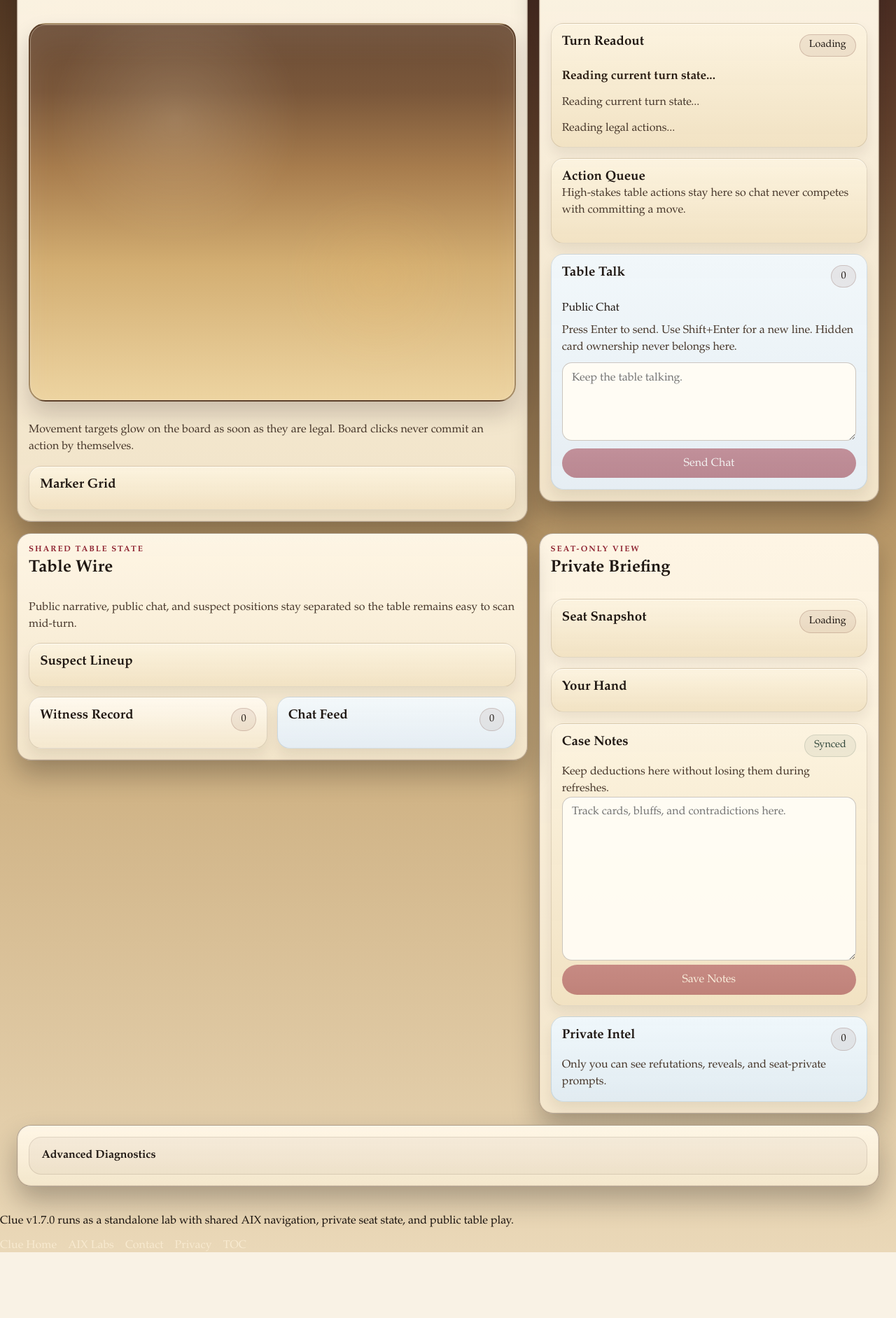
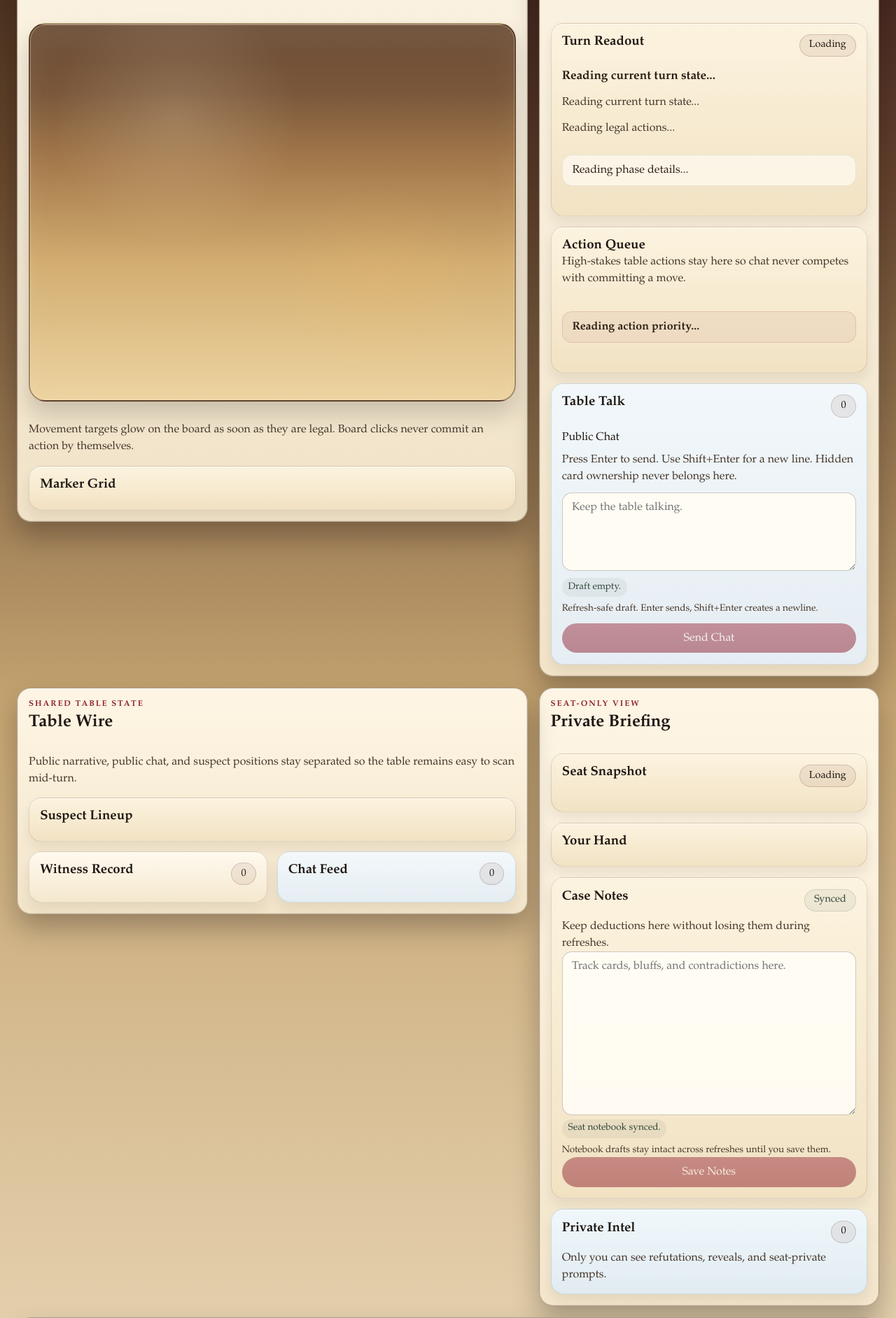
Before and after one commit to davidabelin/clue, a Flask app: template clue_web/templates/pages/game.html in a window 1280 px wide. Shown: the part 447-2331 px from the top of the page at 70% size. Before the commit the page ends 2237 px from the top, so only its background shows below. Run offline with Flask 3, Linux system fonts and the light colour scheme; the template is opened without the code that fills it, so the values that code supplies are empty.

Commit message:
The Decision Desk now shows phase detail, a turn-progress rail, and a stronger “best next” action cue; chat and notebook now expose refresh-safe draft state directly in the UI. The new desk logic is driven from real engine phases and room/secret-passage state rather than static copy.
Also extended the page-render coverage in test_app.py

```diff
--- a/clue_web/static/css/clue.css
+++ b/clue_web/static/css/clue.css
@@ -804,6 +804,153 @@ button:disabled {
   color: #2a1d13;
 }
 
+.phase-detail,
+.action-priority-note {
+  padding: 0.75rem 0.85rem;
+  border-radius: 14px;
+  background: rgba(255, 251, 241, 0.72);
+  border: 1px solid rgba(66, 42, 27, 0.1);
+  color: #2f2218;
+}
+
+.action-priority-note {
+  background: rgba(142, 35, 49, 0.06);
+  border-color: rgba(142, 35, 49, 0.14);
+  font-weight: 700;
+}
+
+.turn-rail {
+  display: grid;
+  gap: 0.65rem;
+  padding-left: 0;
+  margin: 0;
+  list-style: none;
+}
+
+.rail-step {
+  display: grid;
+  grid-template-columns: auto minmax(0, 1fr);
+  gap: 0.75rem;
+  align-items: start;
+  padding: 0.8rem 0.85rem;
+  border-radius: 16px;
+  border: 1px solid rgba(66, 42, 27, 0.12);
+  background:
+    linear-gradient(180deg, rgba(255, 251, 243, 0.98), rgba(245, 233, 209, 0.95));
+}
+
+.rail-index {
+  display: inline-flex;
+  align-items: center;
+  justify-content: center;
+  width: 1.9rem;
+  height: 1.9rem;
+  border-radius: 999px;
+  background: rgba(66, 42, 27, 0.08);
+  color: var(--ink-soft);
+  font-weight: 700;
+}
+
+.rail-copy {
+  display: grid;
+  gap: 0.18rem;
+}
+
+.rail-copy strong,
+.rail-copy span {
+  margin: 0;
+}
+
+.rail-copy span {
+  color: var(--ink-soft);
+  line-height: 1.45;
+}
+
+.rail-step[data-state="current"] {
+  border-color: rgba(142, 35, 49, 0.22);
+  box-shadow:
+    inset 0 1px 0 rgba(255, 255, 255, 0.9),
+    0 0 0 1px rgba(142, 35, 49, 0.08);
+}
+
+.rail-step[data-state="current"] .rail-index {
+  background: rgba(142, 35, 49, 0.14);
+  color: var(--accent);
+}
+
+.rail-step[data-state="done"] {
+  border-color: rgba(112, 171, 117, 0.18);
+  background:
+    linear-gradient(180deg, rgba(244, 250, 241, 0.98), rgba(228, 240, 222, 0.96));
+}
+
+.rail-step[data-state="done"] .rail-index {
+  background: rgba(112, 171, 117, 0.16);
+  color: #2f5d2e;
+}
+
+.rail-step[data-state="ready"] {
+  border-color: rgba(46, 86, 111, 0.14);
+}
+
+.rail-step[data-state="ready"] .rail-index {
+  background: rgba(46, 86, 111, 0.1);
+  color: #1f5069;
+}
+
+.rail-step[data-state="upcoming"],
+.rail-step[data-state="waiting"] {
+  opacity: 0.88;
+}
+
+.composer-meta {
+  display: flex;
+  flex-wrap: wrap;
+  justify-content: space-between;
+  gap: 0.5rem 0.75rem;
+  align-items: center;
+}
+
+.micro-status,
+.composer-hint {
+  font-size: 0.85rem;
+  line-height: 1.45;
+}
+
+.micro-status {
+  display: inline-flex;
+  align-items: center;
+  padding: 0.22rem 0.55rem;
+  border-radius: 999px;
+  background: rgba(66, 42, 27, 0.06);
+  color: var(--ink-soft);
+}
+
+.micro-status[data-state="ready"] {
+  background: rgba(46, 86, 111, 0.12);
+  color: #1f5069;
+}
+
+.micro-status[data-state="dirty"] {
+  background: rgba(142, 35, 49, 0.1);
+  color: var(--accent);
+}
+
+.micro-status[data-state="synced"],
+.micro-status[data-state="idle"] {
+  background: rgba(82, 106, 92, 0.08);
+  color: #32473b;
+}
+
+.micro-status[data-state="busy"] {
+  background: rgba(236, 199, 109, 0.18);
+  color: #6b4f12;
+}
+
+.composer-hint {
+  color: var(--ink-soft);
+}
+
 .private-intel-panel {
   background:
     linear-gradient(180deg, rgba(239, 247, 252, 0.98), rgba(224, 235, 242, 0.96));
--- a/clue_web/static/js/clue.js
+++ b/clue_web/static/js/clue.js
@@ -38,12 +38,17 @@ if (app) {
   const decisionContext = document.getElementById("decision-context");
   const turnGuidance = document.getElementById("turn-guidance");
   const legalSummary = document.getElementById("legal-summary");
+  const phaseDetail = document.getElementById("phase-detail");
+  const turnRail = document.getElementById("turn-rail");
+  const actionPriorityNote = document.getElementById("action-priority-note");
   const paceNote = document.getElementById("pace-note");
   const requestError = document.getElementById("request-error");
   const notebookStatus = document.getElementById("notebook-status");
+  const notebookDraftState = document.getElementById("notebook-draft-state");
   const seatStatePill = document.getElementById("seat-state-pill");
   const narrativeCount = document.getElementById("narrative-count");
   const chatCount = document.getElementById("chat-count");
+  const chatDraftState = document.getElementById("chat-draft-state");
   const chatFeedCount = document.getElementById("chat-feed-count");
   const privateCount = document.getElementById("private-count");
   const seatDebug = document.getElementById("seat-debug");
@@ -183,6 +188,12 @@ if (app) {
     if (node) {
       node.dataset.state = state;
     }
+  }
+
+  function secretPassageDestination(snapshot) {
+    const room = String(snapshot.legal_actions?.current_room || "").trim().toLowerCase();
+    const target = snapshot.secret_passages?.[room];
+    return target ? titleize(target) : "";
   }
 
   function boardLabelById(snapshot) {
@@ -655,6 +666,166 @@ if (app) {
       : "No private table action is required from this seat right now.";
   }
 
+  function phaseDetailText(snapshot) {
+    const legal = snapshot.legal_actions || {};
+    const currentRoom = legal.current_room;
+    const passageTo = secretPassageDestination(snapshot);
+
+    if (snapshot.status === "complete") {
+      return "The live turn loop is over. The remaining panels are now for review, chat, and private reconstruction.";
+    }
+    if (currentSeatIsRefuting(snapshot)) {
+      const suggestionRoom = legal.pending_refute?.suggestion?.room;
+      return suggestionRoom
+        ? `A suggestion in the ${suggestionRoom} is waiting on your private response.`
+        : "A seat-private refute is waiting on your response.";
+    }
+    if (snapshot.phase === "start_turn") {
+      if (currentRoom) {
+        return passageTo
+          ? `You begin in the ${currentRoom}. A secret passage to ${passageTo} is available before or instead of walking.`
+          : `You begin in the ${currentRoom}. Suggestion play is legal from here before you end the turn.`;
+      }
+      return "The turn is open. Roll to generate movement, or end the turn only if you are intentionally holding position.";
+    }
+    if (snapshot.phase === "move") {
+      const roll = legal.roll_value ?? snapshot.current_roll ?? "--";
+      const steps = legal.remaining_steps ?? snapshot.remaining_steps ?? 0;
+      return `Movement is live with a roll of ${roll}. ${steps} ${steps === 1 ? "step remains" : "steps remain"} and highlighted targets are legal destinations.`;
+    }
+    if (snapshot.phase === "post_move") {
+      if (currentRoom) {
+        return passageTo
+          ? `You are now in the ${currentRoom}. Suggestion play is available, and this room connects to ${passageTo} by secret passage on a future turn.`
+          : `You are now in the ${currentRoom}. Suggestion play is available before you close the turn.`;
+      }
+      return "Movement is complete. Review the board state and decide whether to close the turn.";
+    }
+    if (snapshot.phase === "post_suggest") {
+      return currentRoom
+        ? `A suggestion from the ${currentRoom} has resolved. Review the wire and decide whether to accuse or end the turn.`
+        : "The suggestion sequence has resolved. Review the new evidence before ending the turn.";
+    }
+    return currentRoom
+      ? `Current room: ${currentRoom}. Public and private updates are still arriving without resetting your drafts.`
+      : "Polling is preserving the table state without interrupting in-progress choices.";
+  }
+
+  function actionPriorityText(snapshot) {
+    const available = new Set(deskActions(snapshot));
+    const currentRoom = snapshot.legal_actions?.current_room;
+    const passageTo = secretPassageDestination(snapshot);
+
+    if (snapshot.status === "complete") {
+      return "No further table actions are queued. Review the final sequence, your notes, and the private intel feed.";
+    }
+    if (currentSeatIsRefuting(snapshot)) {
+      return available.has("show_refute_card")
+        ? "Best next: choose one legal card to show. The reveal stays private to the suggesting seat."
+        : "Best next: pass the refute because no legal card is available.";
+    }
+    if (snapshot.active_seat_id !== snapshot.seat.seat_id) {
+      return available.size
+        ? `This desk is quiet until your seat is prompted again. Off-turn private options: ${[...available].map(actionLabel).join(", ")}.`
+        : "This desk is quiet until your seat is prompted again.";
+    }
+    if (available.has("roll")) {
+      return currentRoom && passageTo
+        ? `Best next: decide between rolling and the secret passage from ${currentRoom} to ${passageTo}.`
+        : "Best next: roll to open movement.";
+    }
+    if (available.has("move")) {
+      return "Best next: stage a destination, then commit the move once the board highlight matches your intent.";
+    }
+    if (available.has("suggest")) {
+      return currentRoom
+        ? `Best next: pressure the ${currentRoom} with a suggestion before you consider ending the turn.`
+        : "Best next: use the current room to make a suggestion.";
+    }
+    if (available.has("end_turn") && available.has("accuse")) {
+      return "Best next: end the turn unless your case file is strong enough to justify a final accusation.";
+    }
+    if (available.has("accuse")) {
+      return "Best next: accuse only if your private evidence is decisive.";
+    }
+    if (available.has("end_turn")) {
+      return "Best next: close the turn once your review is complete.";
+    }
+    return "No immediate table action is queued for this seat.";
+  }
+
+  function turnRailEntries(snapshot) {
+    const legal = snapshot.legal_actions || {};
+    const currentRoom = legal.current_room;
+    const phase = snapshot.phase;
+    const available = new Set(deskActions(snapshot));
+
+    if (snapshot.status === "complete") {
+      return [
+        { label: "Open Turn", note: "Resolved", state: "done" },
+        { label: "Reposition", note: "Resolved", state: "done" },
+        { label: "Room Play", note: "Resolved", state: "done" },
+        { label: "Close Turn", note: "Case closed", state: "done" },
+      ];
+    }
+
+    if (currentSeatIsRefuting(snapshot)) {
+      return [
+        { label: "Suggestion", note: legal.pending_refute?.suggestion?.room || "Public suggestion", state: "done" },
+        { label: "Private Refute", note: available.has("show_refute_card") ? "Choose a legal card" : "No legal card to show", state: "current" },
+        { label: "Resume Turn", note: "Control returns after the refute resolves", state: "upcoming" },
+      ];
+    }
+
+    const entries = [
+      { label: "Open Turn", note: available.has("roll") ? "Roll or use a passage" : snapshot.current_roll ? `Rolled ${snapshot.current_roll}` : "Turn opened", state: "waiting" },
+      { label: "Reposition", note: available.has("move") ? `${(legal.move_targets || []).length} legal destinations` : currentRoom || "Board movement", state: "waiting" },
+      { label: "Room Play", note: currentRoom || "Suggestion needs a room", state: "waiting" },
+      { label: "Close Turn", note: available.has("end_turn") ? "Available now" : "Pending", state: "waiting" },
+    ];
+
+    if (phase === "start_turn") {
+      entries[0].state = "current";
+      entries[1].state = "upcoming";
+      entries[2].state = currentRoom ? "ready" : "waiting";
+      entries[3].state = available.has("end_turn") ? "ready" : "waiting";
+    } else if (phase === "move") {
+      entries[0].state = "done";
+      entries[1].state = "current";
+      entries[2].state = currentRoom ? "ready" : "waiting";
+      entries[3].state = available.has("end_turn") ? "ready" : "waiting";
+    } else if (phase === "post_move") {
+      entries[0].state = "done";
+      entries[1].state = "done";
+      entries[2].state = available.has("suggest") ? "current" : currentRoom ? "ready" : "waiting";
+      entries[3].state = available.has("end_turn") ? "ready" : "waiting";
+    } else if (phase === "post_suggest") {
+      entries[0].state = "done";
+      entries[1].state = "done";
+      entries[2].state = "done";
+      entries[3].state = available.has("end_turn") ? "current" : "ready";
+    } else {
+      entries[0].state = snapshot.current_roll ? "done" : "waiting";
+      entries[1].state = available.has("move") ? "current" : currentRoom ? "done" : "waiting";
+      entries[2].state = available.has("suggest") ? "current" : currentRoom ? "ready" : "waiting";
+      entries[3].state = available.has("end_turn") ? "ready" : "waiting";
+    }
+
+    return entries;
+  }
+
+  function renderTurnRail(snapshot) {
+    turnRail.innerHTML = turnRailEntries(snapshot).map((item, index) => `
+      <li class="rail-step" data-state="${escapeHtml(item.state)}">
+        <span class="rail-index">${index + 1}</span>
+        <div class="rail-copy">
+          <strong>${escapeHtml(item.label)}</strong>
+          <span>${escapeHtml(item.note)}</span>
+        </div>
+      </li>
+    `).join("");
+  }
+
   function renderGuidance(snapshot) {
     const available = new Set(snapshot.legal_actions?.available || []);
     const activeSeat = seatMap(snapshot).get(snapshot.active_seat_id);
@@ -671,6 +842,9 @@ if (app) {
     turnIndexLabel.textContent = `Turn ${Number(snapshot.turn_index || 0) + 1}`;
     legalCount.textContent = snapshot.status === "complete" ? "Closed" : String(deskActions(snapshot).length);
     legalSummary.textContent = legalSummaryText(snapshot);
+    phaseDetail.textContent = phaseDetailText(snapshot);
+    actionPriorityNote.textContent = actionPriorityText(snapshot);
+    renderTurnRail(snapshot);
 
     if (snapshot.status === "complete") {
       actionStatus.textContent = "Case Closed";
@@ -795,8 +969,30 @@ if (app) {
 
   function updateDraftControls() {
     const busy = Boolean(pendingMutation);
+    const chatLength = chatInput.value.trim().length;
+    const notebookLength = notebookText.value.length;
     notebookStatus.textContent = notebookDirty ? "Unsaved" : "Synced";
     notebookStatus.dataset.state = notebookDirty ? "dirty" : "synced";
+    if (pendingMutation === "notebook") {
+      notebookDraftState.textContent = "Saving seat notebook...";
+      notebookDraftState.dataset.state = "busy";
+    } else if (notebookDirty) {
+      notebookDraftState.textContent = `${notebookLength} ${notebookLength === 1 ? "character" : "characters"} unsaved locally.`;
+      notebookDraftState.dataset.state = "dirty";
+    } else {
+      notebookDraftState.textContent = "Seat notebook synced.";
+      notebookDraftState.dataset.state = "synced";
+    }
+    if (pendingMutation === "chat") {
+      chatDraftState.textContent = "Posting public chat...";
+      chatDraftState.dataset.state = "busy";
+    } else if (chatLength) {
+      chatDraftState.textContent = `${chatLength} ${chatLength === 1 ? "character" : "characters"} ready. Draft survives refresh.`;
+      chatDraftState.dataset.state = "ready";
+    } else {
+      chatDraftState.textContent = "Draft empty.";
+      chatDraftState.dataset.state = "idle";
+    }
     saveNotebook.disabled = !notebookDirty || busy;
     sendChat.disabled = !chatInput.value.trim() || busy;
     saveNotebook.textContent = pendingMutation === "notebook" ? "Saving..." : "Save Notes";
--- a/clue_web/templates/pages/game.html
+++ b/clue_web/templates/pages/game.html
@@ -68,6 +68,8 @@
         <p id="decision-context" class="decision-context">Reading current turn state...</p>
         <p id="turn-guidance" class="guidance">Reading current turn state...</p>
         <p id="legal-summary" class="field-note">Reading legal actions...</p>
+        <p id="phase-detail" class="phase-detail">Reading phase details...</p>
+        <ol id="turn-rail" class="turn-rail" aria-label="Turn progress"></ol>
       </section>
       <section id="action-panel" class="info-card action-panel" data-state="loading">
         <div class="panel-head compact">
@@ -76,6 +78,7 @@
             <p class="field-note">High-stakes table actions stay here so chat never competes with committing a move.</p>
           </div>
         </div>
+        <p id="action-priority-note" class="action-priority-note">Reading action priority...</p>
         <div id="action-controls" class="action-controls"></div>
       </section>
 
@@ -87,6 +90,10 @@
         <label for="chat-input">Public Chat</label>
         <p class="field-note">Press Enter to send. Use Shift+Enter for a new line. Hidden card ownership never belongs here.</p>
         <textarea id="chat-input" rows="4" placeholder="Keep the table talking."></textarea>
+        <div class="composer-meta">
+          <span id="chat-draft-state" class="micro-status" data-state="idle">Draft empty.</span>
+          <span class="composer-hint">Refresh-safe draft. Enter sends, Shift+Enter creates a newline.</span>
+        </div>
         <button id="send-chat" type="button">Send Chat</button>
       </section>
     </section>
@@ -118,6 +125,10 @@
         </div>
         <p class="field-note">Keep deductions here without losing them during refreshes.</p>
         <textarea id="notebook-text" rows="11" placeholder="Track cards, bluffs, and contradictions here."></textarea>
+        <div class="composer-meta">
+          <span id="notebook-draft-state" class="micro-status" data-state="synced">Seat notebook synced.</span>
+          <span class="composer-hint">Notebook drafts stay intact across refreshes until you save them.</span>
+        </div>
         <button id="save-notebook" type="button">Save Notes</button>
       </section>
       <section class="info-card private-intel-panel">
```
Also changed, not shown: tests/test_app.py (+3 -0 lines).
